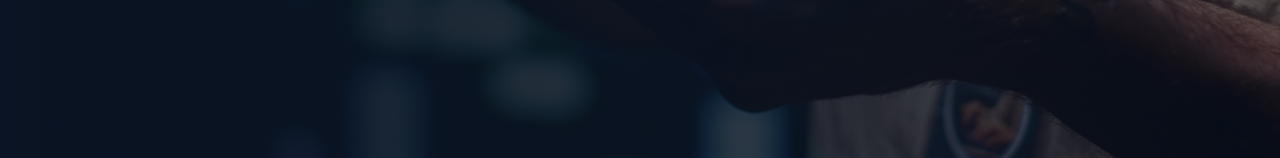
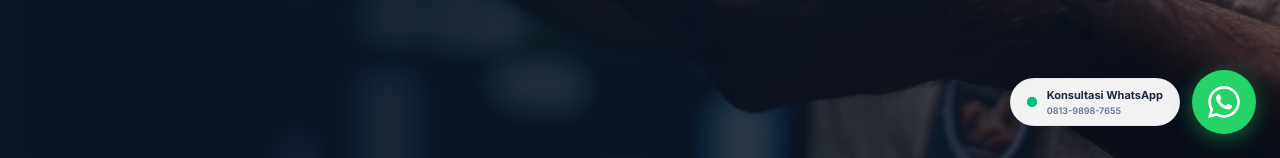
Before and after one commit to mhmmadarifin27/fqhaccpcertification-web, a Next.js app: page / in a window 1280 px wide. Shown: the part 642-800 px from the top of the page. Built offline with nearby package versions, Linux system fonts and the light colour scheme; no server answers; the database is empty.

Commit message:
feat: update contact number to 0813 9898 7655 and add floating WhatsApp button

```diff
--- a/app/layout.tsx
+++ b/app/layout.tsx
@@ -2,6 +2,7 @@
 import "./globals.css";
 import { LanguageProvider } from "../context/LanguageContext";
 import { ToastProvider } from "../context/ToastContext";
+import WhatsAppButton from "../components/WhatsAppButton";
 
 const siteUrl = "https://www.foodqualitycertification.id";
 
@@ -108,7 +109,7 @@
       description:
         "Lembaga Sertifikasi HACCP Independen dan Profesional berstandar SNI CXC 1:1969 di Indonesia.",
       email: "fqhaccpcertification@gmail.com",
-      telephone: "+62-822-4793-6392",
+      telephone: "+62-813-9898-7655",
       address: {
         "@type": "PostalAddress",
         streetAddress: "TAJEM RT 004 RW 031, Maguwoharjo, Depok",
@@ -132,7 +133,7 @@
       name: "PT FOOD QUALITY CERTIFICATION",
       url: siteUrl,
       priceRange: "$$",
-      telephone: "+62-822-4793-6392",
+      telephone: "+62-813-9898-7655",
       address: {
         "@type": "PostalAddress",
         streetAddress: "TAJEM RT 004 RW 031, Maguwoharjo, Depok",
@@ -191,7 +192,10 @@
       </head>
       <body className="min-h-full flex flex-col font-body bg-white text-slate-900">
         <ToastProvider>
-          <LanguageProvider>{children}</LanguageProvider>
+          <LanguageProvider>
+            {children}
+            <WhatsAppButton />
+          </LanguageProvider>
         </ToastProvider>
       </body>
     </html>
--- a/components/Footer.tsx
+++ b/components/Footer.tsx
@@ -78,12 +78,12 @@
                   <path strokeLinecap="round" strokeLinejoin="round" strokeWidth={2} d="M3 5a2 2 0 012-2h3.28a1 1 0 01.94.725l.548 2.2a1 1 0 01-.321.988l-1.305.98a10.582 10.582 0 004.872 4.872l.98-1.305a1 1 0 01.988-.321l2.2.548a1 1 0 01.725.94V19a2 2 0 01-2 2h-1C9.716 21 3 14.284 3 6V5z" />
                 </svg>
                 <a
-                  href="https://wa.me/6282247936392"
+                  href="https://wa.me/6281398987655"
                   target="_blank"
                   rel="noopener noreferrer"
                   className="hover:text-white transition-colors"
                 >
-                  +62 822-4793-6392 (WhatsApp)
+                  +62 813-9898-7655 (WhatsApp)
                 </a>
               </div>
               <div className="flex items-center gap-2.5">
--- /dev/null
+++ b/components/WhatsAppButton.tsx
@@ -0,0 +1,66 @@
+"use client";
+
+import React, { useState } from "react";
+import { useLanguage } from "../context/LanguageContext";
+
+export default function WhatsAppButton() {
+  const { lang } = useLanguage();
+  const [isHovered, setIsHovered] = useState(false);
+
+  const phoneNumber = "6281398987655";
+  const message =
+    lang === "en"
+      ? "Hello PT Food Quality Certification, I would like to consult regarding HACCP certification."
+      : "Halo PT Food Quality Certification, saya ingin konsultasi mengenai sertifikasi HACCP.";
+
+  const whatsappUrl = `https://wa.me/${phoneNumber}?text=${encodeURIComponent(message)}`;
+
+  return (
+    <div className="fixed bottom-6 right-6 z-50 flex items-center gap-3">
+      {/* Interactive Tooltip / Label */}
+      <a
+        href={whatsappUrl}
+        target="_blank"
+        rel="noopener noreferrer"
+        onMouseEnter={() => setIsHovered(true)}
+        onMouseLeave={() => setIsHovered(false)}
+        className="hidden sm:flex items-center gap-2.5 bg-white/95 backdrop-blur-md text-slate-800 px-4 py-2 rounded-full shadow-lg border border-slate-200/80 hover:border-emerald-300 transition-all duration-300 group cursor-pointer hover:shadow-xl hover:-translate-x-1"
+      >
+        <span className="relative flex h-2.5 w-2.5">
+          <span className="animate-ping absolute inline-flex h-full w-full rounded-full bg-emerald-400 opacity-75" />
+          <span className="relative inline-flex rounded-full h-2.5 w-2.5 bg-emerald-500" />
+        </span>
+        <div className="flex flex-col text-left">
+          <span className="text-[11px] font-extrabold text-slate-800 group-hover:text-emerald-600 transition-colors">
+            {lang === "en" ? "Chat on WhatsApp" : "Konsultasi WhatsApp"}
+          </span>
+          <span className="text-[9px] font-semibold text-slate-500">
+            0813-9898-7655
+          </span>
+        </div>
+      </a>
+
+      {/* Floating Action WhatsApp Button */}
+      <a
+        href={whatsappUrl}
+        target="_blank"
+        rel="noopener noreferrer"
+        aria-label="Hubungi kami melalui WhatsApp di 0813-9898-7655"
+        onMouseEnter={() => setIsHovered(true)}
+        onMouseLeave={() => setIsHovered(false)}
+        className="relative group w-14 h-14 sm:w-16 sm:h-16 rounded-full bg-[#25D366] hover:bg-[#20bd5a] text-white flex items-center justify-center shadow-[0_4px_20px_rgba(37,211,102,0.45)] hover:shadow-[0_6px_28px_rgba(37,211,102,0.65)] hover:scale-105 active:scale-95 transition-all duration-300 cursor-pointer"
+      >
+        {/* Pulsing Aura */}
+        <span className="absolute -inset-1 rounded-full bg-[#25D366] opacity-30 group-hover:opacity-50 animate-ping pointer-events-none" />
+
+        {/* WhatsApp Icon */}
+        <svg
+          className="w-7 h-7 sm:w-8 sm:h-8 fill-current relative z-10 transition-transform duration-300 group-hover:rotate-6"
+          viewBox="0 0 24 24"
+        >
+          <path d="M.057 24l1.687-6.163c-1.041-1.804-1.588-3.849-1.587-5.946.003-6.556 5.338-11.891 11.893-11.891 3.181.001 6.167 1.24 8.413 3.488 2.245 2.248 3.481 5.236 3.48 8.414-.003 6.557-5.338 11.892-11.893 11.892-1.99-.001-3.951-.5-5.688-1.448l-6.305 1.654zm6.597-3.807c1.676.995 3.276 1.591 5.392 1.592 5.448 0 9.886-4.434 9.889-9.885.002-5.462-4.415-9.89-9.881-9.892-5.452 0-9.887 4.434-9.889 9.884-.001 2.225.651 3.891 1.746 5.634l-.999 3.648 3.742-.981zm11.387-5.464c-.074-.124-.272-.198-.57-.347-.297-.149-1.758-.868-2.031-.967-.272-.099-.47-.149-.669.149-.198.297-.768.967-.941 1.165-.173.198-.347.223-.644.074-.297-.149-1.255-.462-2.39-1.475-.883-.788-1.48-1.761-1.653-2.059-.173-.297-.018-.458.13-.606.134-.133.297-.347.446-.521.151-.172.2-.296.3-.495.099-.198.05-.372-.025-.521-.075-.148-.669-1.611-.916-2.206-.242-.579-.487-.501-.669-.51l-.57-.01c-.198 0-.52.074-.792.372s-1.04 1.016-1.04 2.479 1.065 2.876 1.213 3.074c.149.198 2.095 3.2 5.076 4.487.709.306 1.263.489 1.694.626.712.226 1.36.194 1.872.118.571-.085 1.758-.719 2.006-1.413.248-.695.248-1.29.173-1.414z" />
+        </svg>
+      </a>
+    </div>
+  );
+}
--- a/components/sections/OfficeLocation.tsx
+++ b/components/sections/OfficeLocation.tsx
@@ -70,12 +70,12 @@
                   <div>
                     <strong className="font-bold text-slate-900 block mb-0.5">{t.location.whatsappTitle}</strong>
                     <a
-                      href="https://wa.me/6282247936392"
+                      href="https://wa.me/6281398987655"
                       target="_blank"
                       rel="noopener noreferrer"
                       className="text-brand-blue hover:underline font-bold"
                     >
-                      +62 822-4793-6392
+                      +62 813-9898-7655
                     </a>
                   </div>
                 </div>
```
